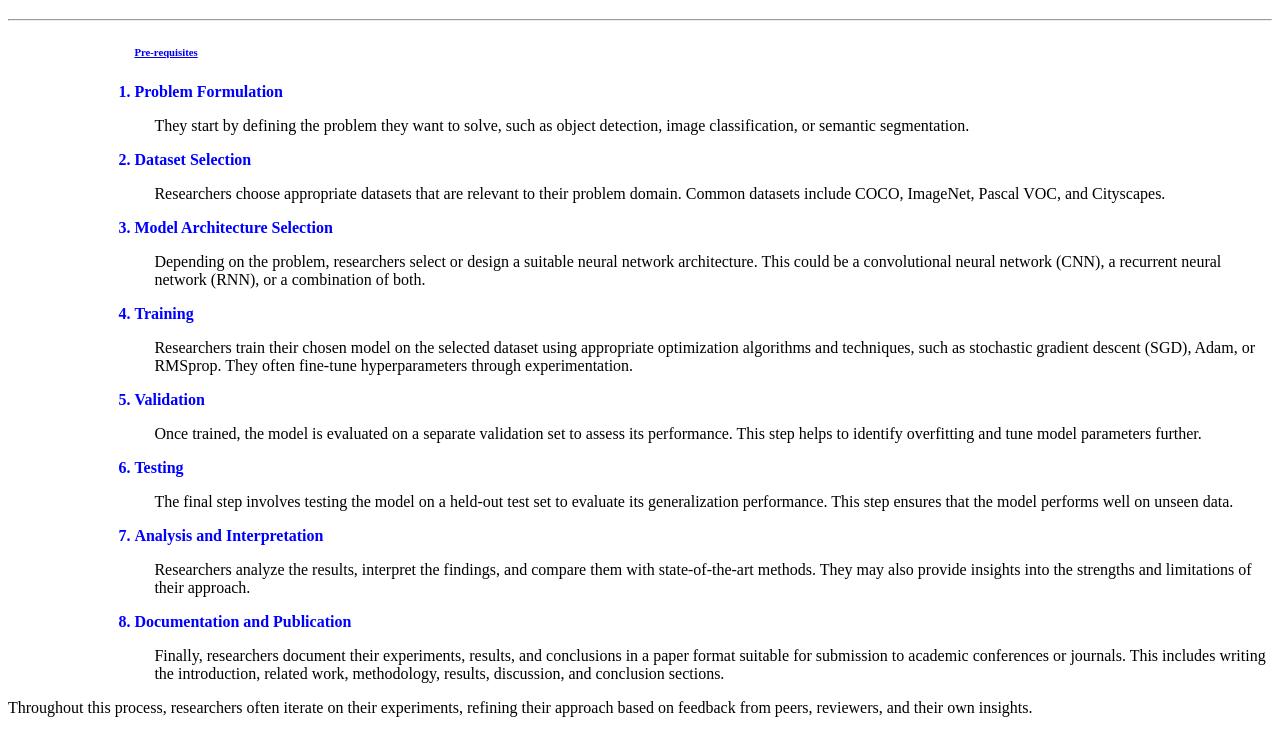
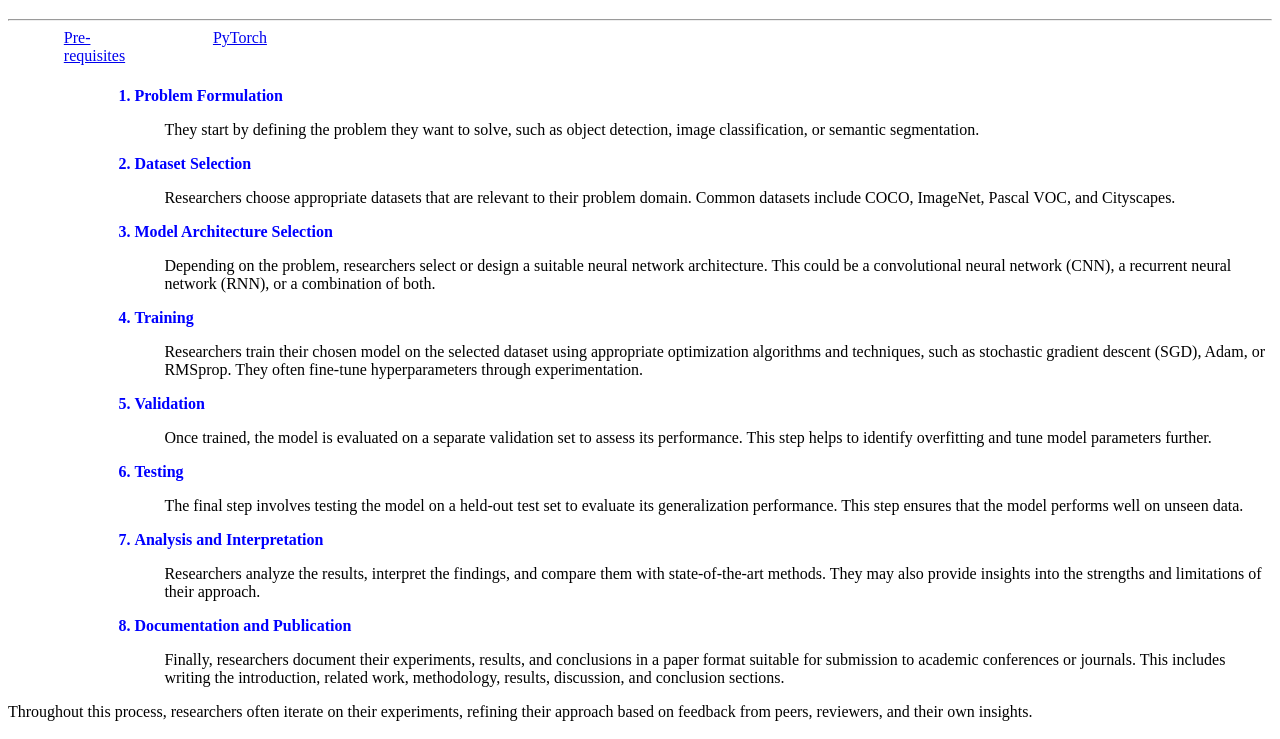
Before and after one commit to ManjunathPrasad/DeepX, a plain HTML site: page index.html in a window 1280 px wide. Shown: the part 61-800 px from the top of the page. Drawn offline with Linux system fonts and the light colour scheme; a script that the page names is missing.

Commit message:
Added PyTorch

```diff
--- a/index.html
+++ b/index.html
@@ -7,11 +7,22 @@
     <meta name='viewport' content='width=device-width, initial-scale=1'>
     <link rel='stylesheet' type='text/css' media='screen' href='style.css'>
     <script src='main.js'></script>
+    <style>
+        .links {
+            display: inline-flex;
+            gap: 2em; /* Adjust the space between links */
+        }
+    </style>
 </head>
 <body>
     <h1 class="deepXGuide">DeepXGuide</h1>
     <hr>
-    <h6 class="moveTabSpace"><a Pre-requisites href="prerequisites.html">Pre-requisites</a></h6>
+    <div class="links">
+        <h4 class="moveTabSpace"></h4><a href="prerequisites.html">Pre-requisites</a>
+        <h4 class="moveTabSpace"></h4><a href="PyTorch.html">PyTorch</a>
+    </div>
+    <!-- <h4 class="moveTabSpace"><a Pre-requisites href="prerequisites.html">Pre-requisites</a></h4>
+    <h4 class="moveTabSpace"><a Pre-requisites href="PyTorch.html">PyTorch</a></h4> -->
     <ol class="moveTabSpace">
         <li class="orderedList listFont">Problem Formulation </li>
         <p class="tab">They start by defining the problem they want to solve, such as object detection, image classification, or semantic segmentation.</p>
--- a/style.css
+++ b/style.css
@@ -7,7 +7,7 @@
 }
 
 .tab {
-    padding-left: 20px; /* Adjust the value to control the indentation */
+    padding-left: 30px; /* Adjust the value to control the indentation */
   }
 
 .moveTabSpace{
```
Also changed, not shown: PyTorch.html (added, +11 -0 lines).
